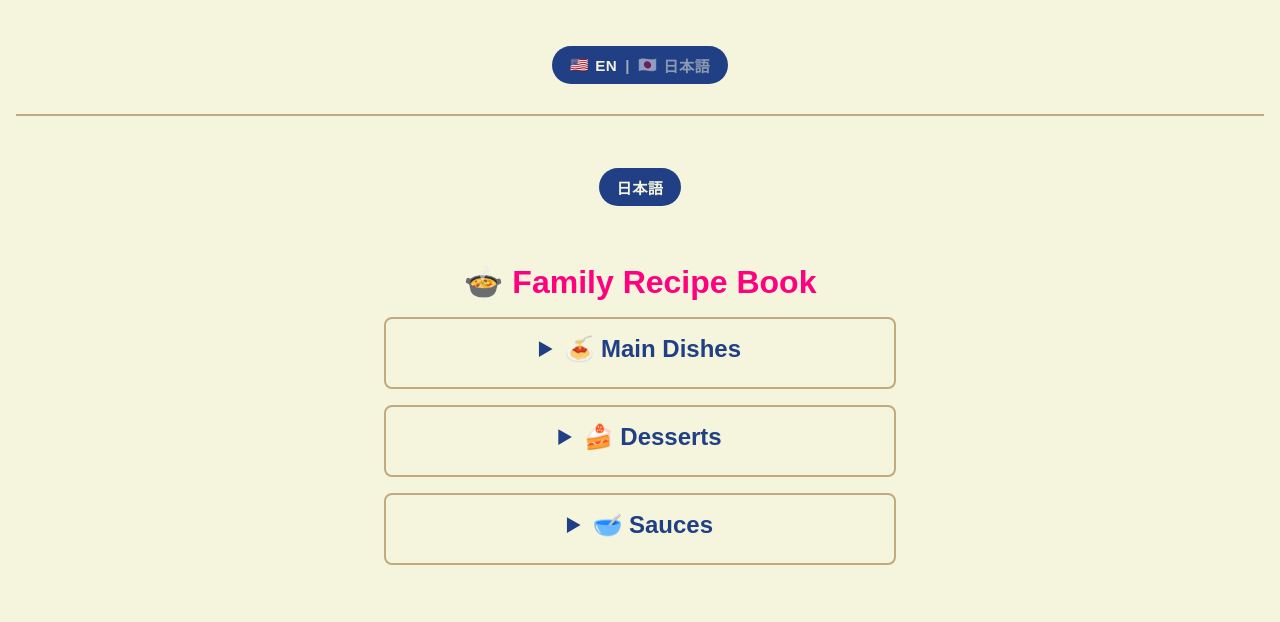
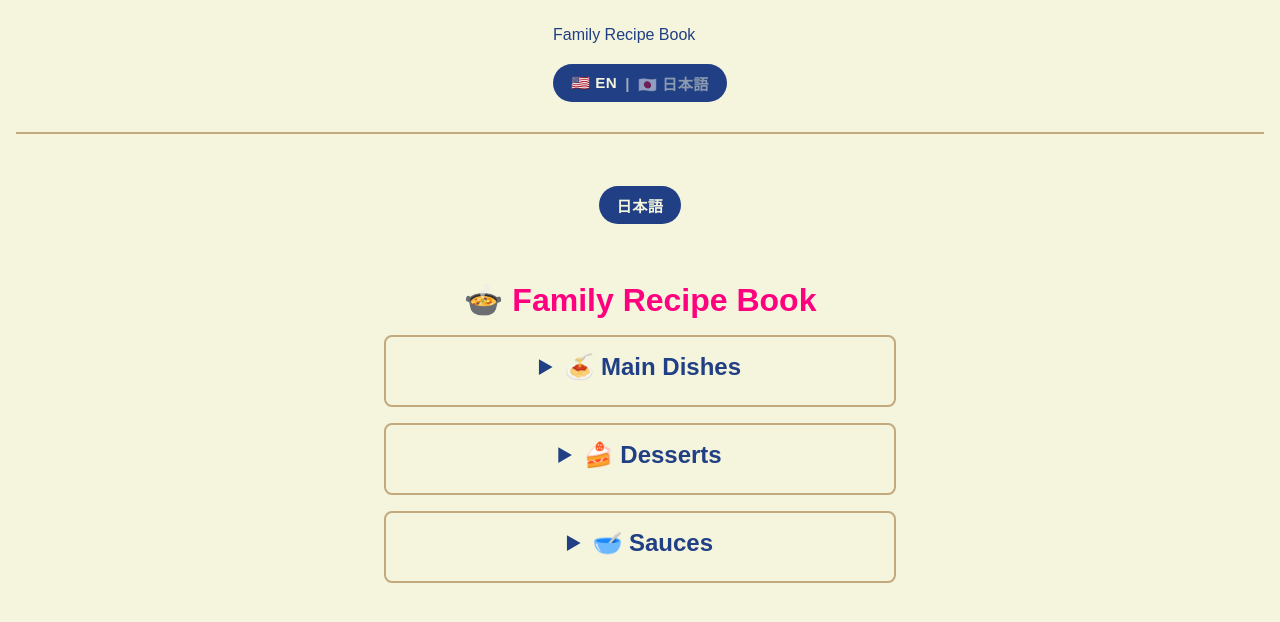
Before and after one commit to bghngao/recipe-book, a Jekyll site: the page built from index.md, in a window 1280 px wide. Shown: the top 622 px of the page. Built offline with Jekyll 4.4.1, drawn with Linux system fonts in a browser that asks for light colours.

Commit message:
Update default.html

```diff
--- a/_layouts/default.html
+++ b/_layouts/default.html
@@ -9,16 +9,33 @@
 </head>
 <body>
   <header class="site-header">
-    <button id="toggle-btn" aria-label="Toggle language">
-      <span class="lang-badge" data-lang="en">
-        🇺🇸 <span class="lang-text">EN</span>
-      </span>
-      <span class="divider">|</span>
-      <span class="lang-badge" data-lang="ja">
-        🇯🇵 <span class="lang-text">日本語</span>
-      </span>
-    </button>
+    <div class="header-inner">
+      <div class="header-left">
+        {% if page.collection == "recipes" %}
+          <a href="{{ '/' | relative_url }}" class="home-btn">🏠 Home</a>
+        {% endif %}
+      </div>
+
+      <div class="header-center">
+        <span class="site-title">
+          {% if page.collection == "recipes" %}
+            {{ page.title_en | default: page.title }}
+          {% else %}
+            {{ site.title }}
+          {% endif %}
+        </span>
+      </div>
+
+      <div class="header-right">
+        <button id="toggle-btn" aria-label="Toggle language">
+          <span class="lang-badge" data-lang="en">🇺🇸 EN</span>
+          <span class="divider">|</span>
+          <span class="lang-badge" data-lang="ja">🇯🇵 日本語</span>
+        </button>
+      </div>
+    </div>
   </header>
+
   <div class="page-container">
     {{ content }}
   </div>
```
